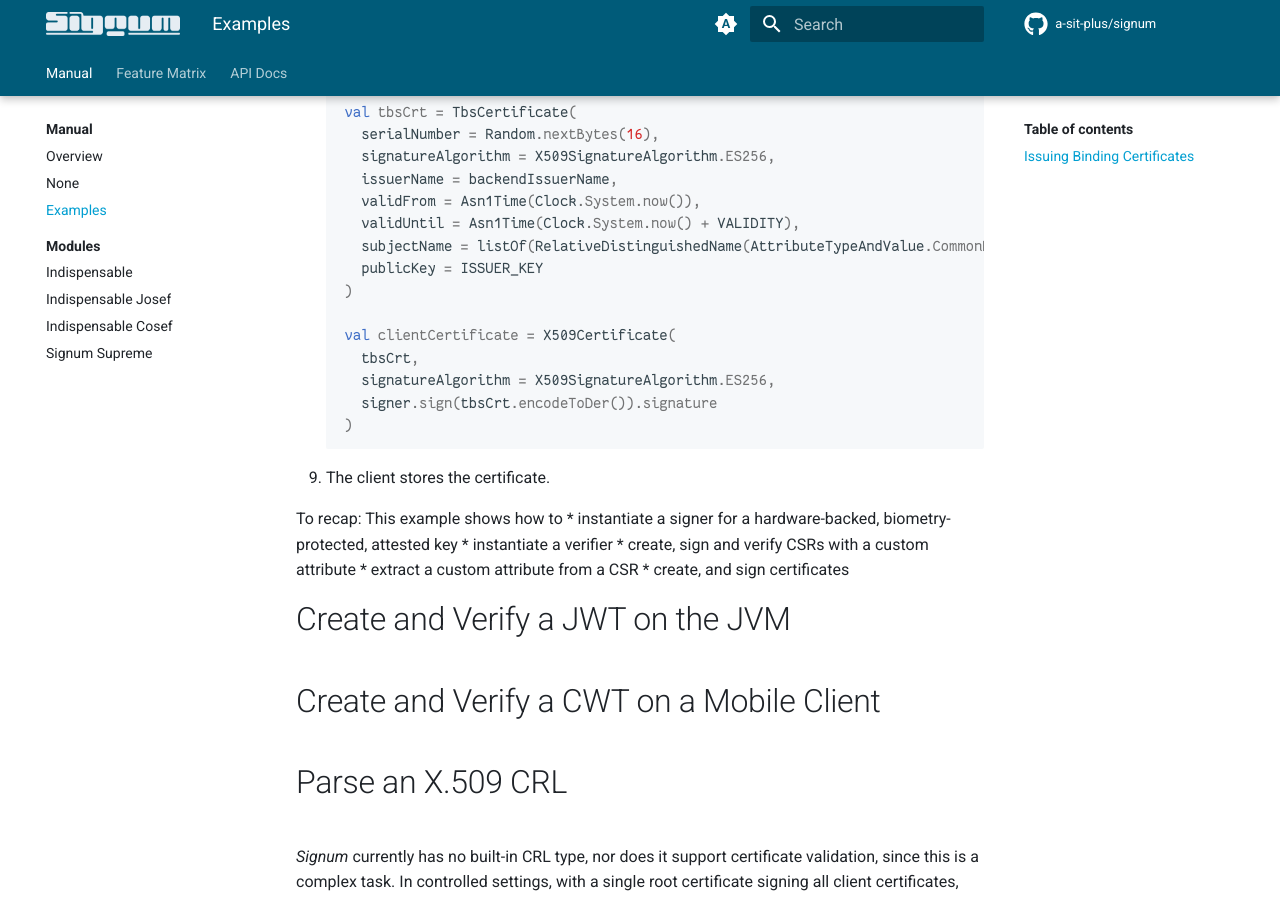
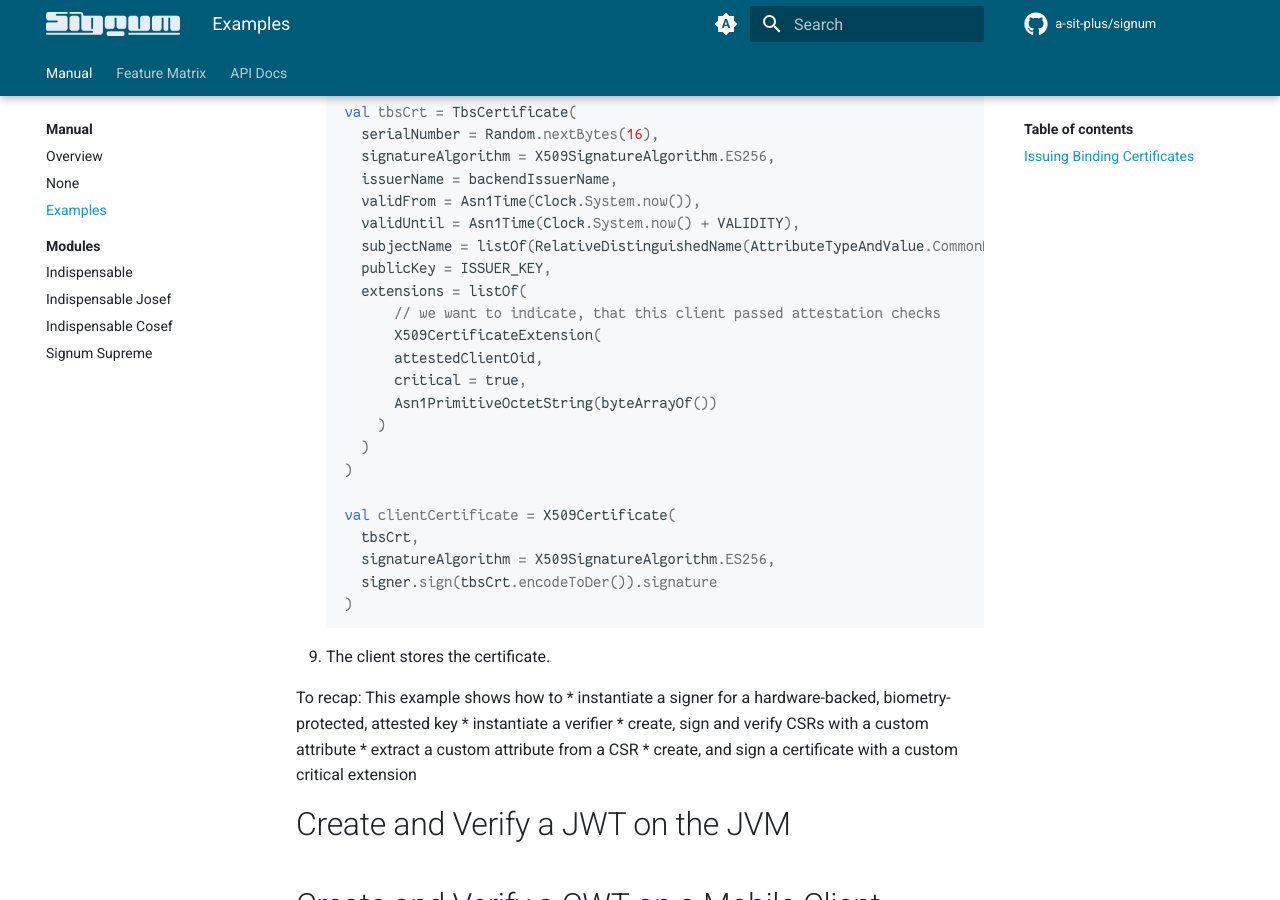
Before and after one commit to a-sit-plus/signum, an MkDocs documentation site: the page built from docs/docs/examples.md, in a window 1280 px wide and 900 px high, scrolled down 1920 px. Built offline with MkDocs 1.6.1 and Material for MkDocs 9.7.7, drawn with Linux system fonts in a browser that asks for light colours; comment, search, counter and statistics services are not loaded.

Commit message:
expand example

```diff
--- a/docs/docs/examples.md
+++ b/docs/docs/examples.md
@@ -74,7 +74,15 @@ This process works more or less as follows:
          validFrom = Asn1Time(Clock.System.now()),
          validUntil = Asn1Time(Clock.System.now() + VALIDITY),
          subjectName = listOf(RelativeDistinguishedName(AttributeTypeAndValue.CommonName(Asn1String.UTF8("client")))),
-         publicKey = ISSUER_KEY
+         publicKey = ISSUER_KEY,
+         extensions = listOf(
+             // we want to indicate, that this client passed attestation checks
+             X509CertificateExtension(
+             attestedClientOid,
+             critical = true,
+             Asn1PrimitiveOctetString(byteArrayOf())
+           )
+         )
        )
 
        val clientCertificate = X509Certificate(
@@ -90,7 +98,7 @@ To recap: This example shows how to
 * instantiate a verifier
 * create, sign and verify CSRs with a custom attribute
 * extract a custom attribute from a CSR
-* create, and sign certificates
+* create, and sign a certificate with a custom critical extension
 
 # Create and Verify a JWT on the JVM
 
```
